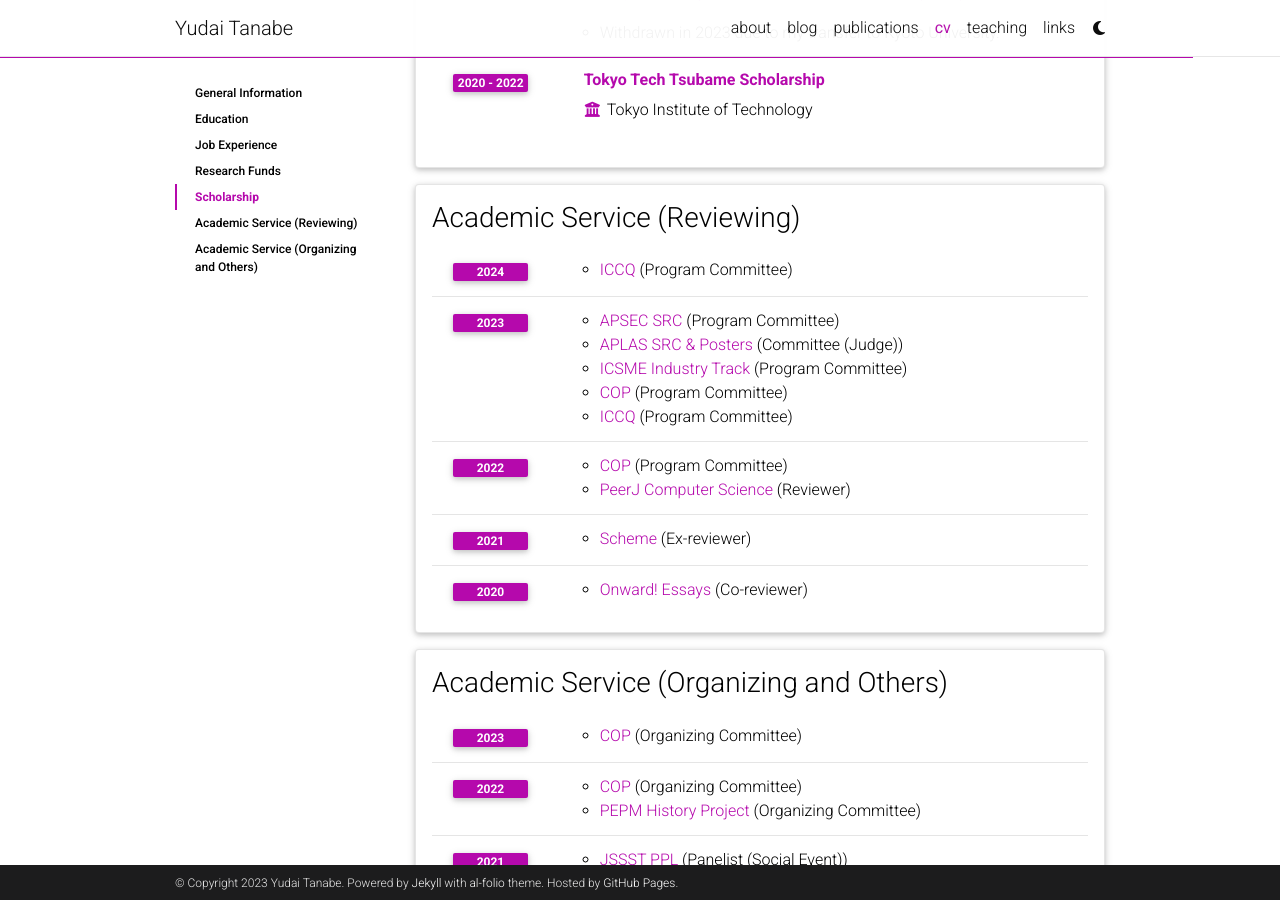
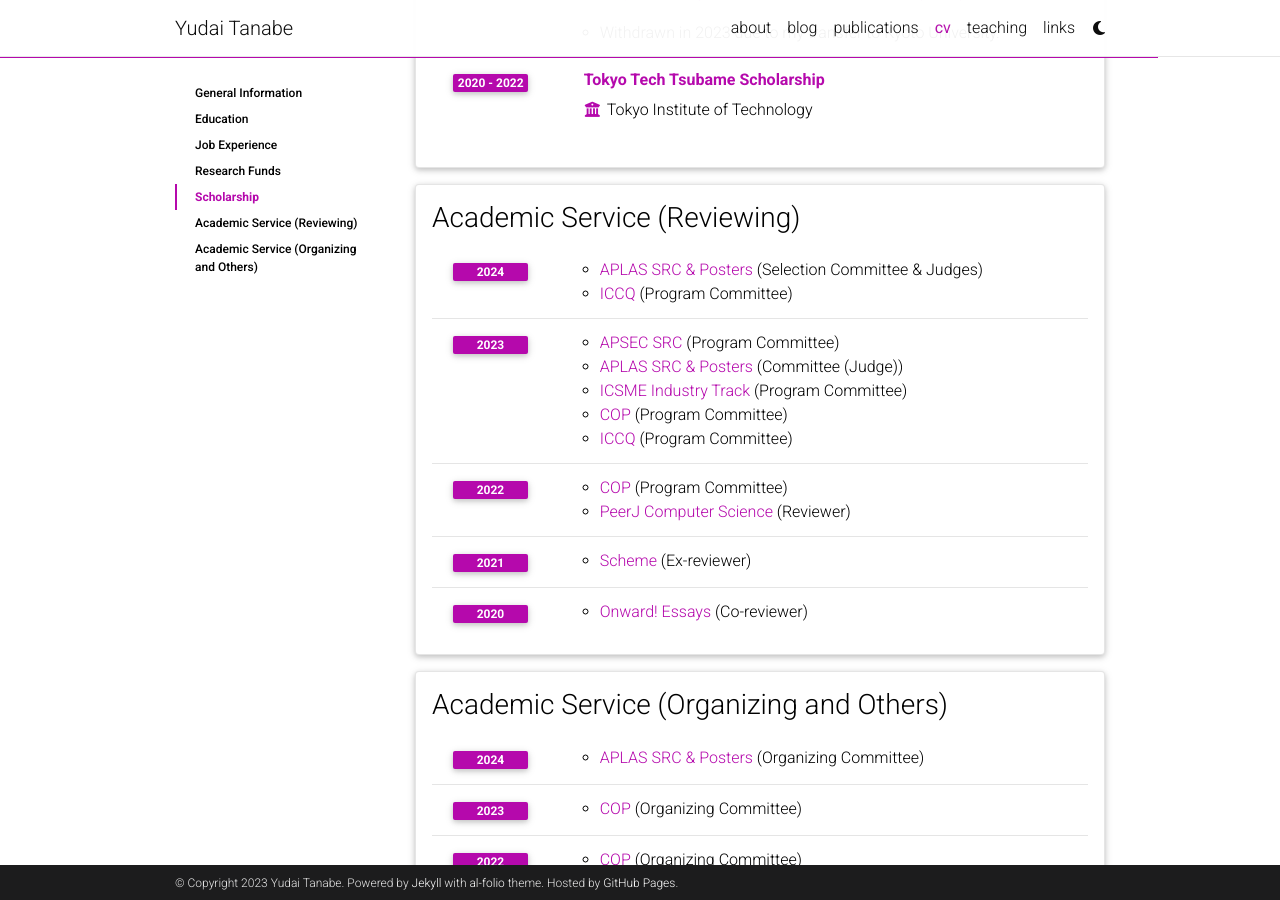
Before and after one commit to yudaitnb/yudaitnb.github, a Jekyll site: the page built from _pages/cv.md, in a window 1280 px wide and 900 px high, scrolled down 2234 px. Built offline with Jekyll 4.4.1, drawn with Linux system fonts in a browser that asks for light colours; comment, search, counter and statistics services are not loaded; a style sheet for code colours, icons or effects is not loaded.

Commit message:
add APLAS 2024 SRC & Posters

```diff
--- a/_data/cv.yml
+++ b/_data/cv.yml
@@ -98,6 +98,7 @@
   contents:
     - year: 2024
       items:
+        - <a href="https://conf.researchr.org/track/aplas-2024/src-and-posters">APLAS SRC & Posters</a> (Selection Committee & Judges)
         - <a href="https://www.iccq.ru/2024.html">ICCQ</a> (Program Committee)
     - year: 2023
       items:
@@ -120,6 +121,9 @@
 - title: Academic Service (Organizing and Others)
   type: time_table
   contents:
+    - year: 2024
+      items:
+        - <a href="https://conf.researchr.org/track/aplas-2024/src-and-posters">APLAS SRC & Posters</a> (Organizing Committee)
     - year: 2023
       items:
         - <a href="https://conf.researchr.org/track/COP-2023/COP-2023">COP</a> (Organizing Committee)
```
